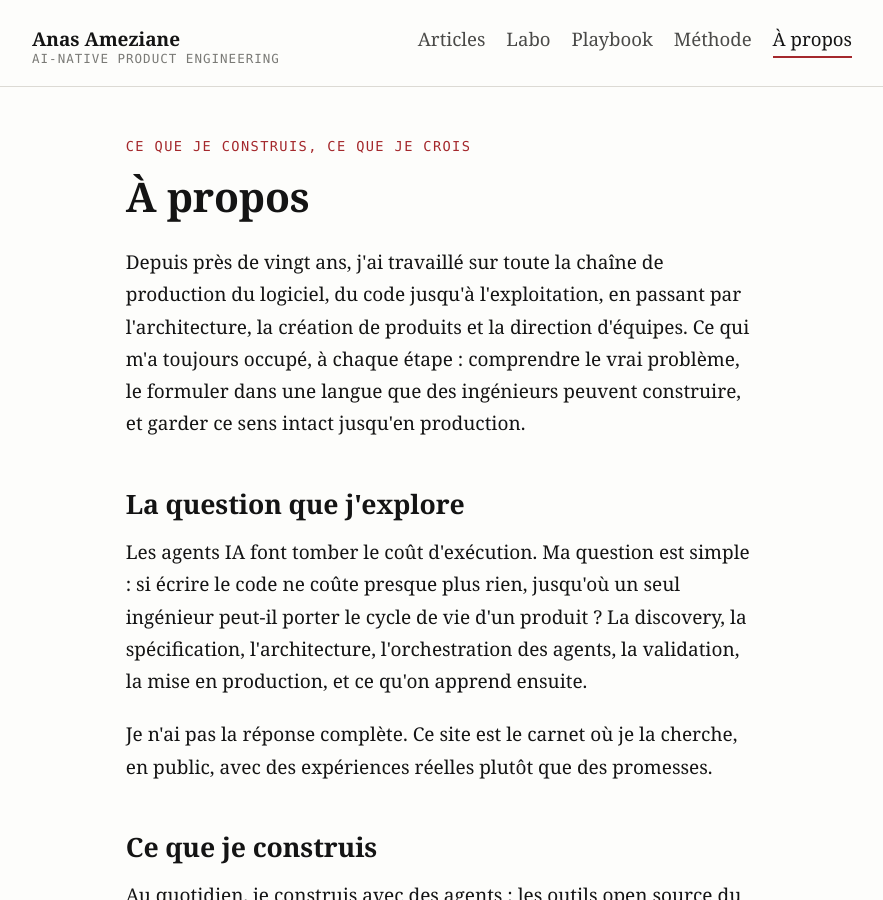
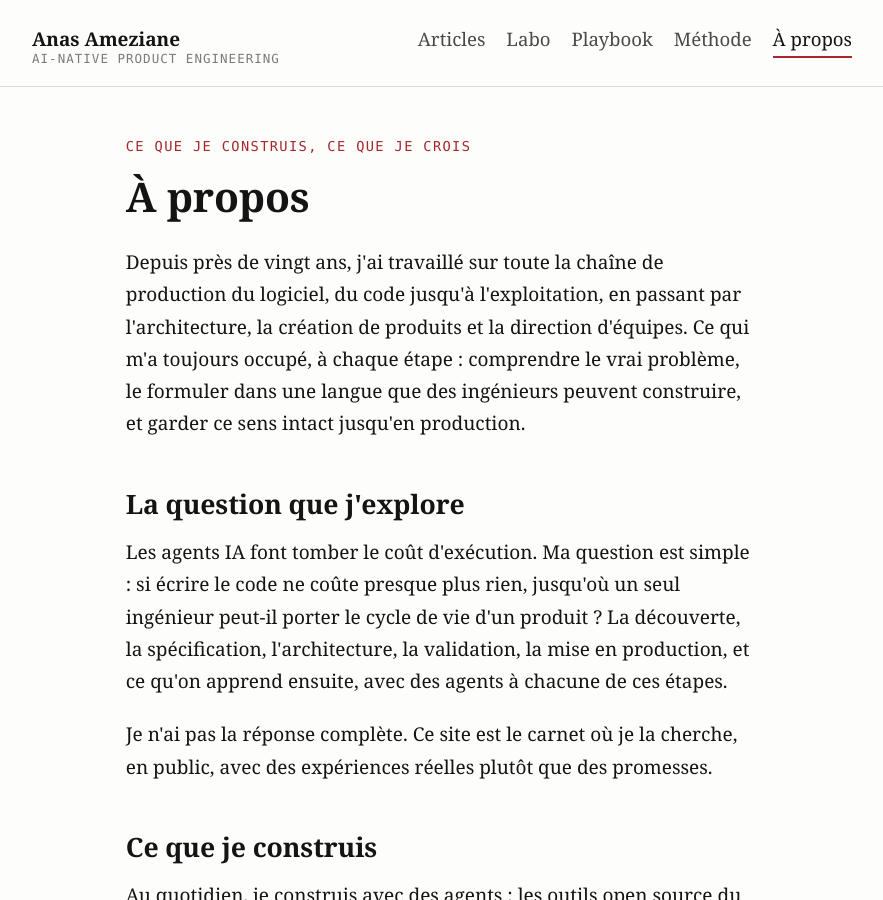
Before and after one commit to anasdox/anasdox.github.io, a Jekyll site: the page built from a-propos.md, in a window 1280 px wide and 900 px high. Shown: the whole window, without its empty margins (198-1081 px from the left). Built offline with Jekyll 4.4.1, drawn with Linux system fonts in a browser that asks for light colours.

Commit message:
fix(a propos): découverte, et des agents à chaque étape
Co-Authored-By: Claude Opus 5.5 (1M context) <noreply@anthropic.com>

```diff
--- a/a-propos.md
+++ b/a-propos.md
@@ -24,9 +24,9 @@ garder ce sens intact jusqu'en production.
 
 Les agents IA font tomber le coût d'exécution. Ma question est simple :
 si écrire le code ne coûte presque plus rien, jusqu'où un seul
-ingénieur peut-il porter le cycle de vie d'un produit ? La discovery,
-la spécification, l'architecture, l'orchestration des agents, la
-validation, la mise en production, et ce qu'on apprend ensuite.
+ingénieur peut-il porter le cycle de vie d'un produit ? La découverte,
+la spécification, l'architecture, la validation, la mise en production,
+et ce qu'on apprend ensuite, avec des agents à chacune de ces étapes.
 
 Je n'ai pas la réponse complète. Ce site est le carnet où je la
 cherche, en public, avec des expériences réelles plutôt que des
```
